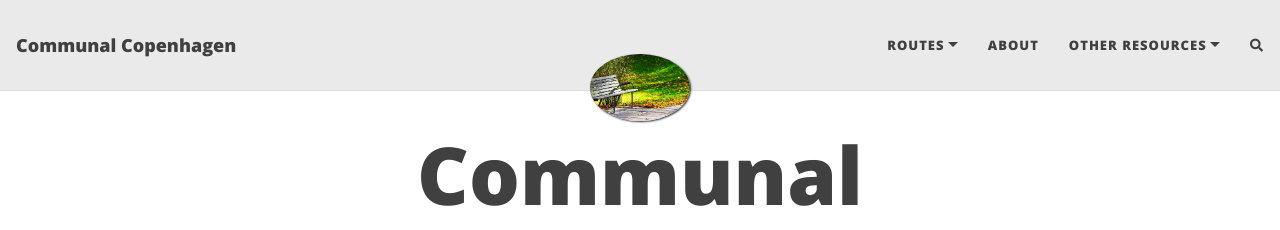
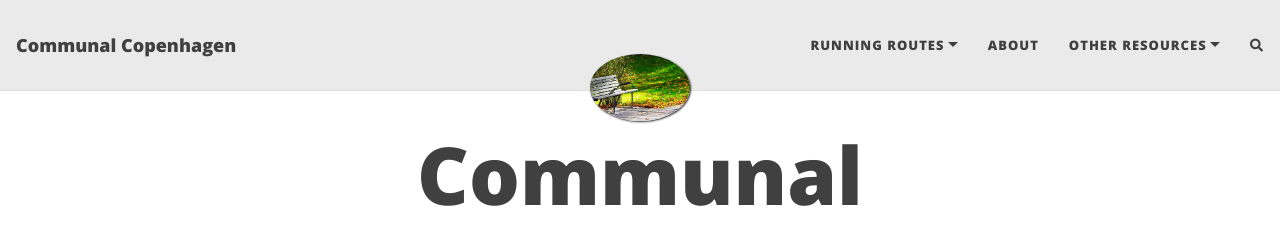
Before and after one commit to Dj0nf1/RunningRoutes, a Jekyll site: the page built from index.html, in a window 1280 px wide. Shown: the top 230 px of the page. Built offline with Jekyll 4.4.1, drawn with Linux system fonts in a browser that asks for light colours; nearby versions of some CDN libraries; the list of posts is cut into pages by our own code; comment, search, counter and statistics services are not loaded.

Commit message:
Update _config.yml

```diff
--- a/_config.yml
+++ b/_config.yml
@@ -20,7 +20,7 @@ author: Jonatan Krause-Jensen
 ###############################################
 
 navbar-links:
-  Routes:
+  Running routes:
     - All: "routes_preview"
     - Assistensens Cemetery & Superkilen: "routes_assistensSuperkilen"
     - Green Trails to Flintholm: "routes_greentrailsFlintholm"
```
